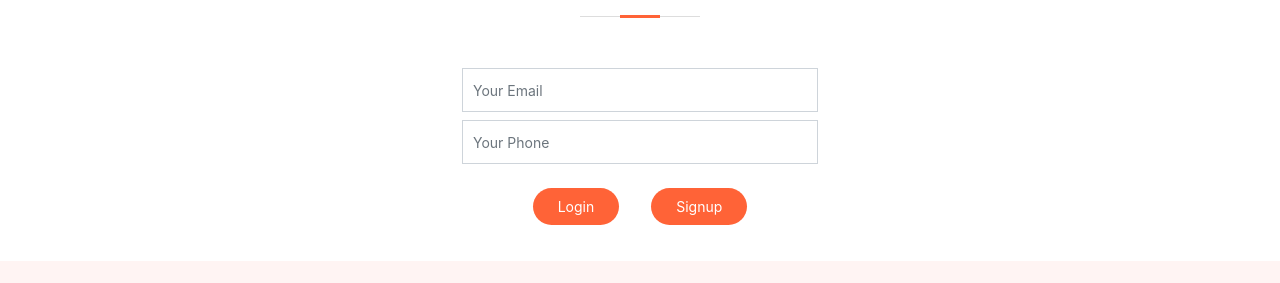
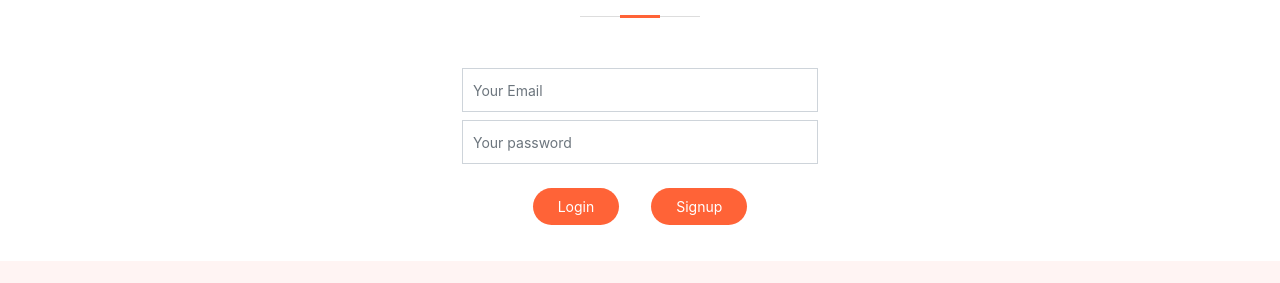
Before and after one commit to Beladiyamitul/cityhospital, a React (Create React App) app: page /auth in a window 1280 px wide. Shown: the part 208-491 px from the top of the page. Built offline with nearby package versions, Linux system fonts and the light colour scheme.

Commit message:
formik-yup

```diff
--- a/package.json
+++ b/package.json
@@ -6,12 +6,14 @@
     "@testing-library/jest-dom": "^5.16.4",
     "@testing-library/react": "^13.2.0",
     "@testing-library/user-event": "^13.5.0",
+    "formik": "^2.2.9",
     "react": "^18.1.0",
     "react-dom": "^18.1.0",
     "react-router-dom": "^5.2.0",
     "react-scripts": "5.0.1",
     "reactstrap": "^9.0.2",
-    "web-vitals": "^2.1.4"
+    "web-vitals": "^2.1.4",
+    "yup": "^0.32.11"
   },
   "scripts": {
     "start": "react-scripts start",
--- a/src/Container/Auth/Auth.js
+++ b/src/Container/Auth/Auth.js
@@ -1,10 +1,34 @@
 import React, { useState } from 'react';
-import { Button , Form , FormGroup , Input , Label} from 'reactstrap';
+import { Button  , FormGroup , Input , Label} from 'reactstrap';
+import * as yup from 'yup';
+import { Formik, Form , useFormik } from 'formik';
 
 function Auth(props) {
 
   const [User, setUserType] = useState('login')
   const [Reset , setReset] = useState(false)
+
+  const login ={
+    email: yup.string().email("please enter valid email").required("please enter email"),
+    password: yup.string().required("please enter email")
+  }
+
+  let schema = yup.object().shape(login);
+
+  const formik = useFormik({
+    initialValues: {
+      email: '',
+      password: ''
+
+    },
+    validationSchema:schema,
+    onSubmit: values => {
+      alert(JSON.stringify(values, null, 2));
+    },
+  });
+
+
+  console.log(formik.errors.email);
 
     return (
 
@@ -21,7 +45,8 @@ function Auth(props) {
                       </div>
               }
 
-            <form action method="post" role="form" className="php-email-form">
+            <Formik value={formik}>
+            <Form  className="php-email-form">
               {
                 User === "Signup" ?
                 <div className="row justify-content-center">
@@ -35,13 +60,15 @@ function Auth(props) {
 
               <div className="row justify-content-center">
                 <div className="col-md-4 form-group mt-3 mt-md-0">
-                  <input type="email" className="form-control" name="email" id="email" placeholder="Your Email" data-rule="email" data-msg="Please enter a valid email" />
+                  <input type="email" className="form-control" name="email" id="email" placeholder="Your Email"
+                  onChange={formik.handleChange} />
                   <div className="validate" />
                 </div>
               </div>
               <div className="row justify-content-center">
                 <div className="col-md-4 form-group mt-3 mt-md-0">
-                  <input type="tel" className="form-control" name="phone" id="phone" placeholder="Your Phone" data-rule="minlen:4" data-msg="Please enter at least 4 chars" />
+                  <input type="password" className="form-control" name="password" id="password" placeholder="Your password"
+                  onChange={formik.handleChange} />
                   <div className="validate" />
                 </div>
               </div>
@@ -52,7 +79,8 @@ function Auth(props) {
                 </div>
 
               </div>
-            </form>
+            </Form>
+            </Formik>
           </div>
        </section>
 
```
Also changed, not shown: src/Components/Medicine/Medicine.js (added, +11 -0 lines), 1 other file (tests, documents, lock files or other folders).
